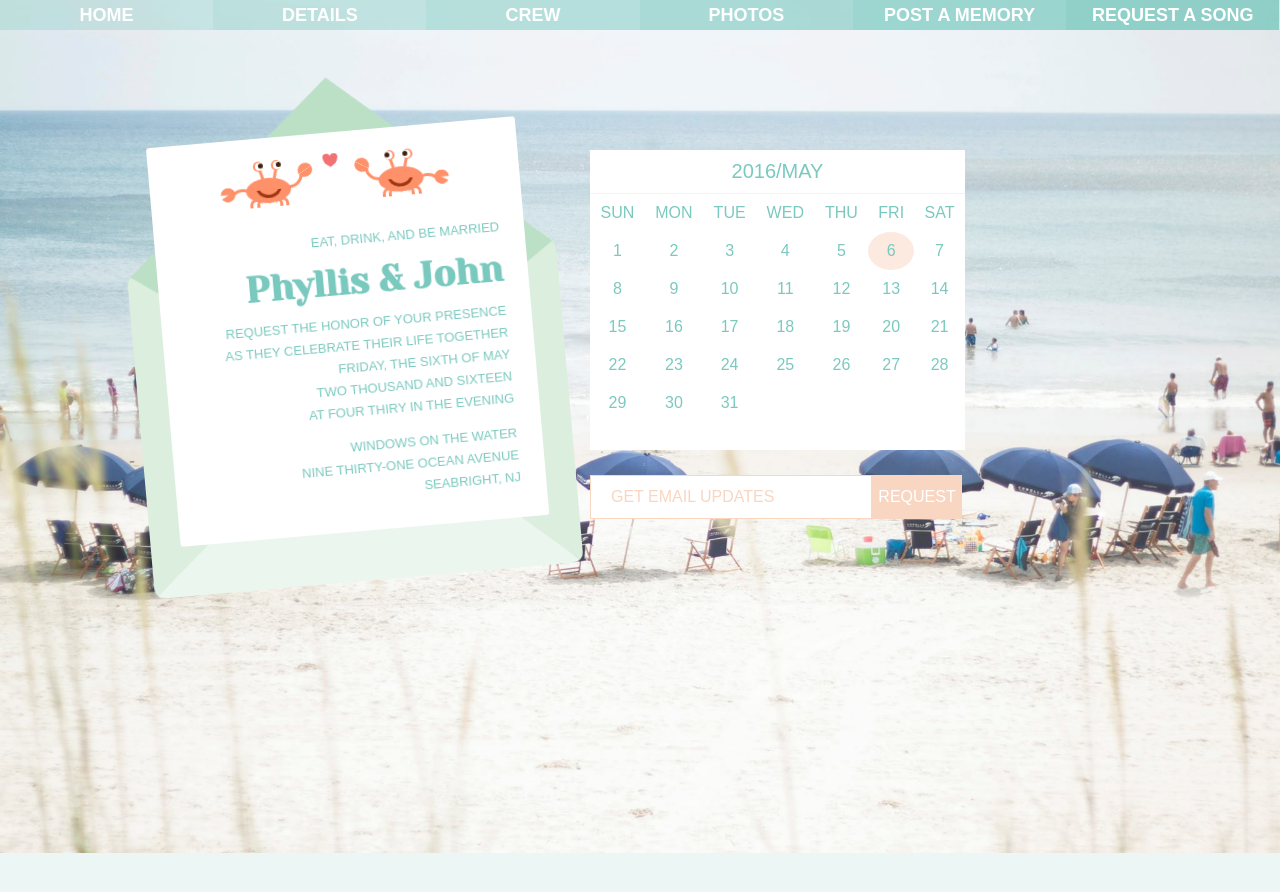
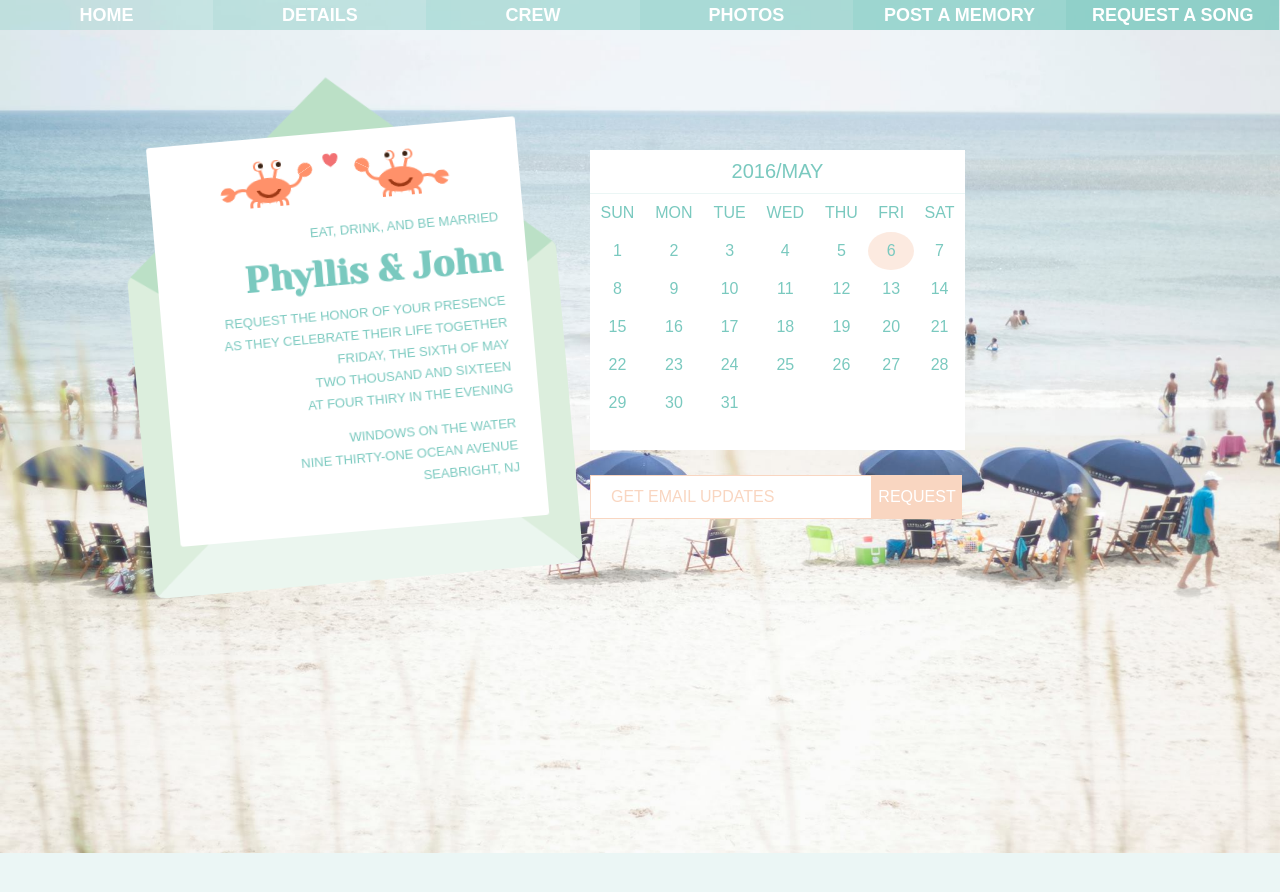
Before and after one commit to phyllisandjohn/phyllisandjohn.github.io, a Jekyll site: the page details/index.html, which Jekyll copies as it is, in a window 1280 px wide. Shown: the top 892 px of the page. Built offline with Jekyll 4.4.1, drawn with Linux system fonts in a browser that asks for light colours.

Commit message:
Update index.html

```diff
--- a/details/index.html
+++ b/details/index.html
@@ -99,14 +99,10 @@ td {
 }
 
 .message {
-	margin-top: 75px;
+	margin-top: 65px;
 }
 
-.crab-right, .crab-left {
-	margin-top: 10px;
-}
-
-.heart-wrapper {
+.crab-right, .crab-left, .heart-wrapper {
 	margin-top: 10px;
 }
 
```
